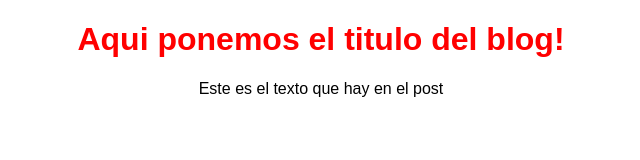
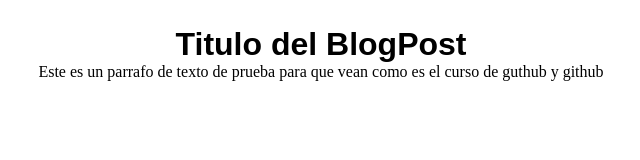
Before and after one commit to Salustiano-RoblesTeran/Hyperblog, a plain HTML site: page index.html in a window 1280 px wide. Shown: the whole page, without its empty margins (319-959 px from the left). Drawn offline with Linux system fonts and the light colour scheme.

Commit message:
commit del blogpost en su version mas reciente

```diff
--- a/css/style.css
+++ b/css/style.css
@@ -1,8 +1,13 @@
-body {
+* {
+    padding: 0;
+    margin: 0;
+}
+
+.container {
     text-align: center;
-    font-family: Arial, Helvetica, sans-serif;
+    padding: 1.6rem;
 }
 
 h1 {
-    color: red;
+    font-family: Arial, Helvetica, sans-serif;
 }
--- a/index.html
+++ b/index.html
@@ -8,7 +8,9 @@
     <link rel="stylesheet" href="./css/style.css">
 </head>
 <body>
-    <h1>Aqui ponemos el titulo del blog!</h1>
-    <p>Este es el texto que hay en el post</p>
+    <div class="container">
+        <h1>Titulo del BlogPost</h1>
+        <p>Este es un parrafo de texto de prueba para que vean como es el curso de guthub y github</p>
+    </div>
 </body>
 </html>
```
